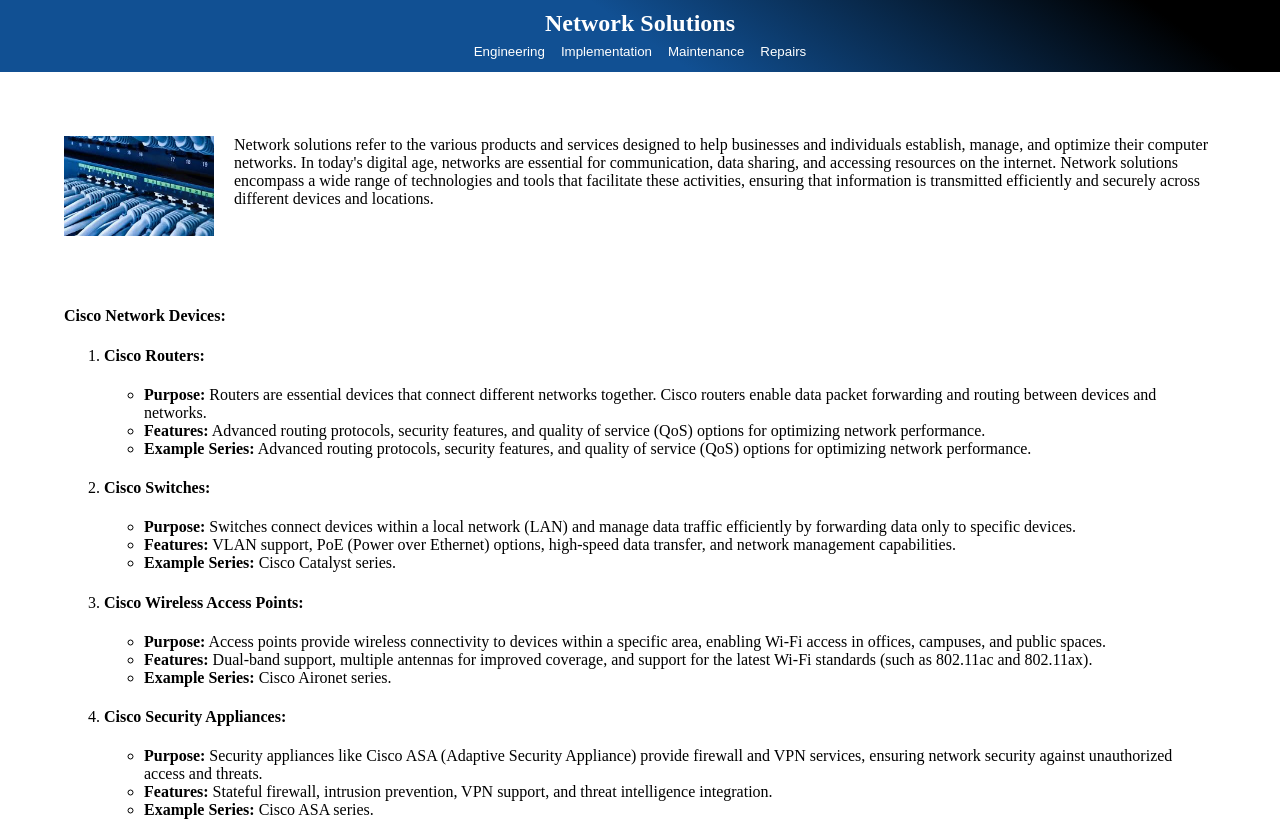
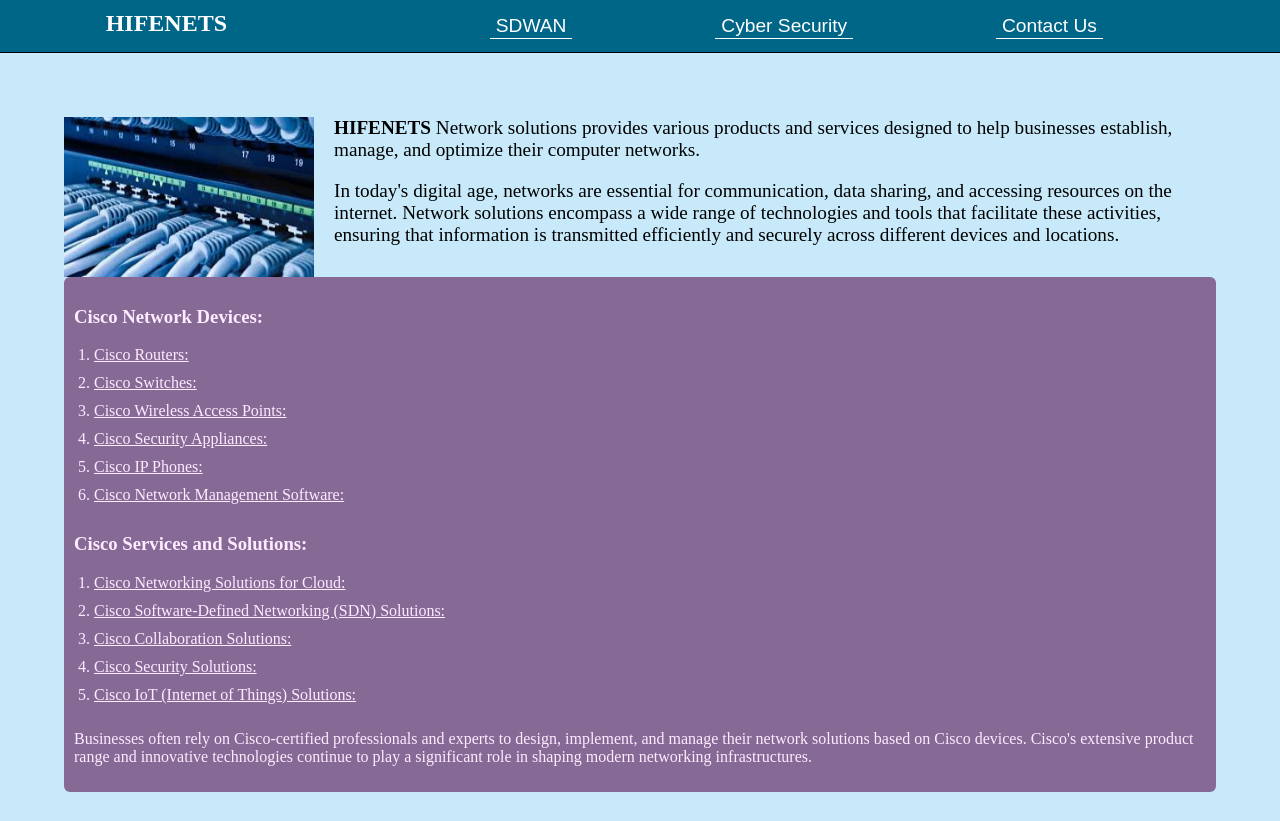
Before and after one commit to Geerooniimoo/Hipolito, a plain HTML site: page index.html in a window 1280 px wide. Shown: the top 821 px of the page. Drawn offline with Linux system fonts and the light colour scheme.

Commit message:
completed mobile view and colors design of the first page

```diff
--- a/assets/css/style.css
+++ b/assets/css/style.css
@@ -1,15 +1,17 @@
 body {
     margin: 0;
+    background: #c7e9fa;
+    color: black;
 }
 
 nav {
     display: flex;
     flex-direction: column;
     align-items: center;
-    background: linear-gradient(35deg, #115093 50%, black 90%);
+    background: #006687;
     color: white;
     padding: 10px;
-
+    border-bottom: 1px solid #000;
 }
 
 nav > h1 {
@@ -17,11 +19,22 @@
     margin-bottom: 5px;
 }
 
+nav > div {
+    display: flex;
+    justify-content: space-around;
+    width: 100%;
+}
+
+* {
+    /* border: 2px solid red; */
+}
+
 nav button {
     background: transparent;
     color: white;
     border: none;
     border-bottom: 2px solid transparent;
+    border-bottom: 1px solid white;
 }
 
 nav button:hover {
@@ -51,6 +64,7 @@
 
 .mainHeader > div > img {
     width: 100%;
+    height: 100%;
     position: absolute;
 }
 
@@ -129,4 +143,69 @@
 
 .mainBody {
     clear: both;
+    background: #876996;
+    color: #fdecff;
+    padding: 10px;
+    border-radius: 6px;
 }
+
+ol {
+    padding-left: 20px;
+}
+
+ul {
+    overflow: auto;
+    height: 0;
+    transition: all 1s;
+    padding: 5px;
+    opacity: 0;
+}
+
+li > h4 {
+    margin: 0;
+    padding: 0;
+    text-decoration: underline;
+    font-weight: 100;
+}
+
+li:active>ul, li:hover>ul {
+    height: 18vh;
+    opacity: 1;
+    background: #ffffff;
+    color: #181c1e;
+    padding: 10px 26px;
+    margin: 10px 10px 20px auto;
+    border-radius: 10px;
+    font-size: 0.8rem;
+}
+
+@media screen and (orientation:landscape) {
+
+    nav {
+        flex-direction: row;
+        align-items: center;
+        justify-content: space-around;
+    }
+
+    nav > div {
+        width: 60%;
+    }
+
+    nav button {
+        font-size: 1.1rem;
+    }
+
+    nav button {
+        font-size: 1.2rem;
+    }
+
+    .mainHeader {
+        min-height: 150px;
+        font-size: 1.2rem;
+    }
+
+    .mainHeader > div {
+        width: 250px;
+        height: 160px;
+    }
+}
--- a/index.html
+++ b/index.html
@@ -10,12 +10,11 @@
 
 <body>
     <nav>
-        <h1>Network Solutions</h1>
+        <h1>HIFENETS</h1>
         <div class="links">
-            <button>Engineering</button>
-            <button>Implementation</button>
-            <button>Maintenance</button>
-            <button>Repairs</button>
+            <button>SDWAN</button>
+            <button>Cyber Security</button>
+            <button>Contact Us</button>
         </div>
     </nav>
 
@@ -25,16 +24,19 @@
                 <img src="./assets/images/network4.jpeg" />
                 <img src="./assets/images/network1.jpeg" />
                 <img src="./assets/images/network2.jpeg" />
-                <img style="height: 100%;" src="./assets/images/network3.jpeg" />
+                <img src="./assets/images/network3.jpeg" />
                 <img src="./assets/images/network4.jpeg" />
             </div>
             <p>
-                Network solutions refer to the various products and services designed to help businesses and individuals establish, manage, and optimize their computer networks. In today's digital age, networks are essential for communication, data sharing, and accessing resources on the internet. Network solutions encompass a wide range of technologies and tools that facilitate these activities, ensuring that information is transmitted efficiently and securely across different devices and locations.
+                <b>HIFENETS</b> Network solutions provides various products and services designed to help businesses establish, manage, and optimize their computer networks.
+            </p>
+            <p>
+                In today's digital age, networks are essential for communication, data sharing, and accessing resources on the internet. Network solutions encompass a wide range of technologies and tools that facilitate these activities, ensuring that information is transmitted efficiently and securely across different devices and locations.
             </p>
         </div>
 
         <div class="mainBody">
-            <h4>Cisco Network Devices:</h4>
+            <h3>Cisco Network Devices:</h3>
                 <ol>
                     <li>
                         <h4>Cisco Routers:</h4>
@@ -175,7 +177,7 @@
                         </ul>
                     </li>
                 </ol>
-            <h4>Cisco Services and Solutions:</h4>
+            <h3>Cisco Services and Solutions:</h3>
                 <ol>
                     <li>
                         <h4>Cisco Networking Solutions for Cloud:</h4>
```
Also changed, not shown: assets/images/SD-WAN-Architecture-_-NetSTAR-_-2021.png (added), assets/images/SD-WAN.jpg (added), assets/images/WAN-877x432.jpg (added), assets/images/cisco-sdwan-main-principles.png (added), assets/images/diagram.png (added), assets/images/figure-3.jpg (added), assets/images/topic-overview_module_diagram_640x605.jpeg (added), 2 other files.
